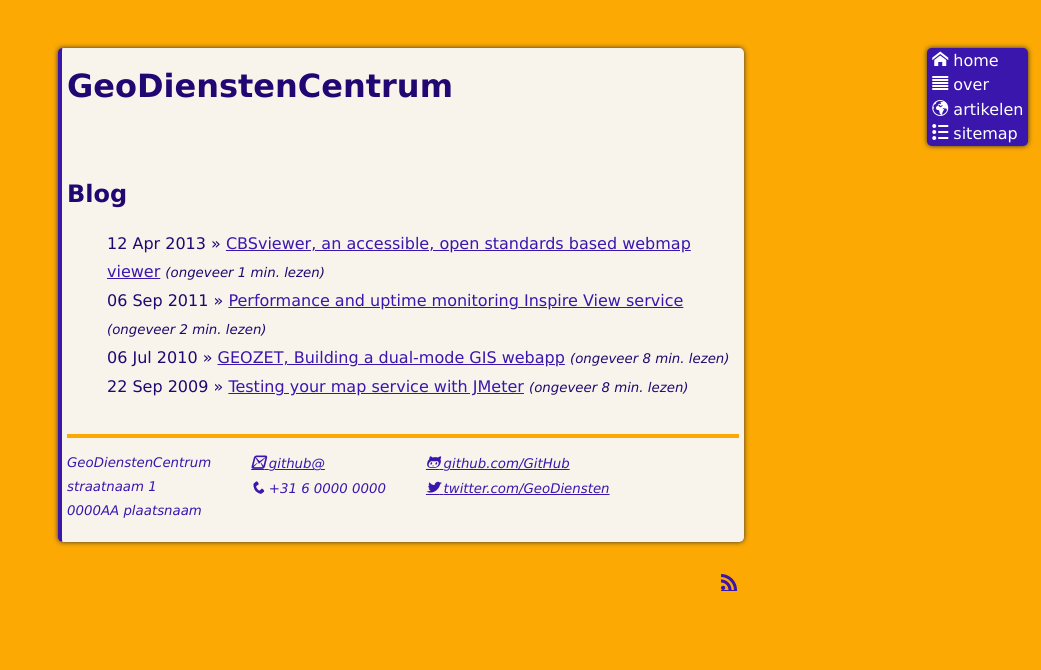
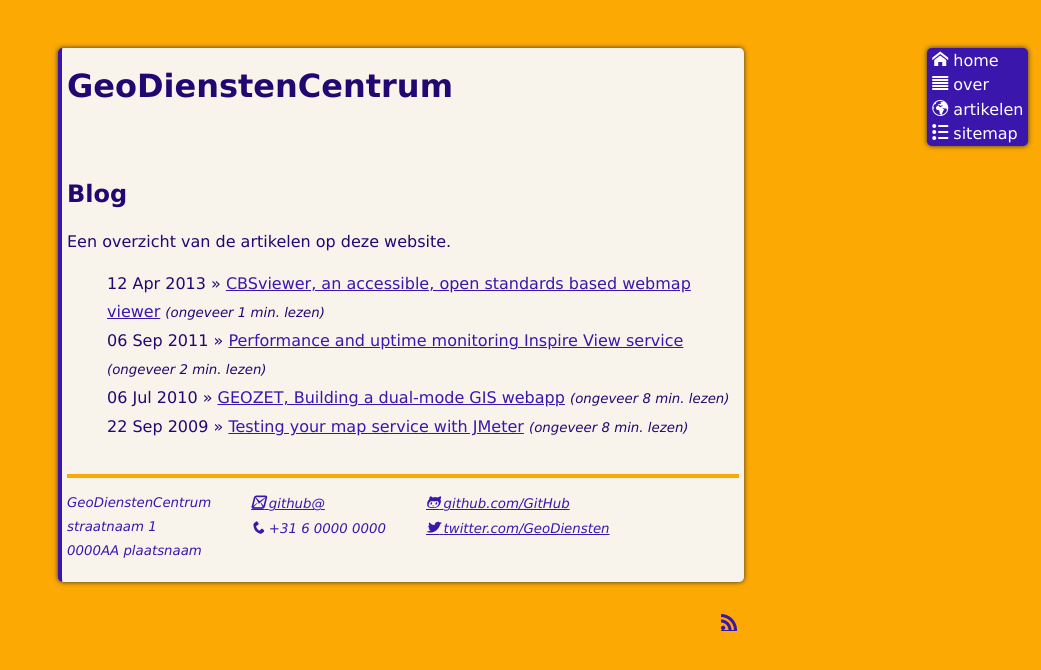
Before and after one commit to GeoDienstenCentrum/geodienstencentrum.github.io, a Jekyll site: the page built from blog.html, in a window 1280 px wide. Shown: the top 670 px of the page, without its empty margins (239-1280 px from the left). Built offline with Jekyll 4.4.1, drawn with Linux system fonts in a browser that asks for light colours; Markdown is read by kramdown in place of the engine named in the settings.

Commit message:
Update blog.html

```diff
--- a/blog.html
+++ b/blog.html
@@ -1,13 +1,15 @@
 ---
 layout: default
 title: Blog overzicht GeoDienstenCentrum
-description: Een overzicht van de artikelen.
+description: Een overzicht van de artikelen op deze website.
 tags:
   - blog
   - artikelen
 ---
+
 <section id="blog" itemscope itemtype="http://schema.org/Blog">
   <h1>Blog</h1>
+  <p>Een overzicht van de artikelen op deze website.</p>
   {% if site.posts.size > 0 %}
     <ul class="posts">
     {% for post in site.posts %}
```
